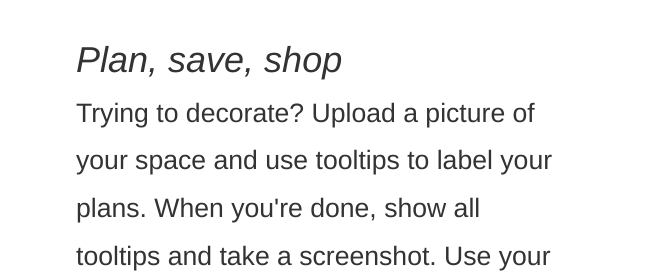
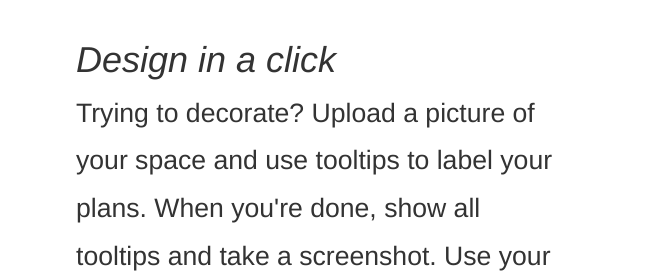
Before and after one commit to kevinchen96/iPicture_ToolTip, a plain HTML site: page overhaul.html in a window 1280 px wide. Shown: the part 272-552 px from the top of the page, 624-1280 px from the left. Drawn offline with nearby package versions, Linux system fonts and the light colour scheme; files that its build step writes are made by us from their sources.

Commit message:
New text

```diff
--- a/overhaul.html
+++ b/overhaul.html
@@ -121,7 +121,7 @@
                 <iframe src="//giphy.com/embed/26AHImHaR7oOrVlPG" width="550" height="454" class="giphy-embed" allowFullScreen frameBorder="0"></iframe><p><a href="http://giphy.com/gifs/26AHImHaR7oOrVlPG"></a></p>
             </div>
             <div id="intro">
-                <h1 id="intro-header">Plan, save, shop</h1>
+                <h1 id="intro-header">Design in a click</h1>
                 <p>Trying to decorate? Upload a picture of your space and use tooltips to label your plans. When you're done, show all tooltips and take a screenshot. Use your plans to help you shop and share your vision with others.</p>
                 <a href="#upload">
                     <label for="file-upload" class="custom-file-upload">UPLOAD</label>
```
